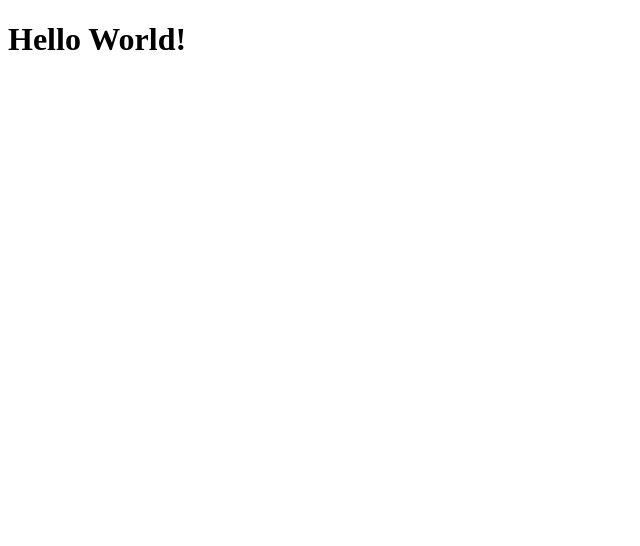
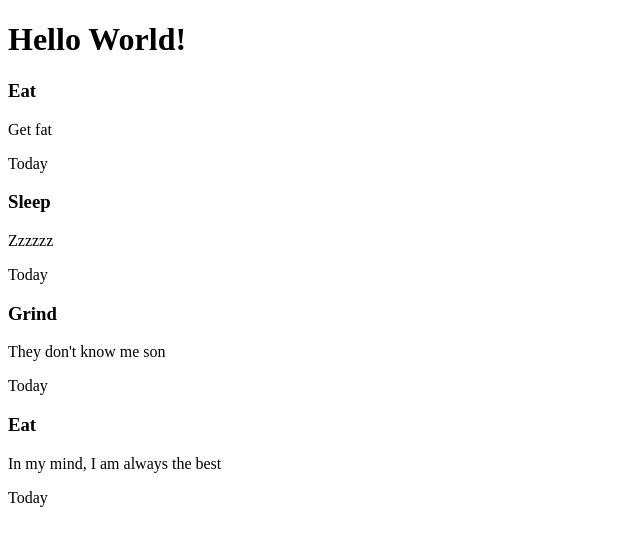
Before and after one commit to huzefazaheer/todo-list, a plain HTML site: page index.html in a window 1280 px wide. Shown: the whole page, without its empty margins (0-640 px from the left). Drawn offline with Linux system fonts and the light colour scheme.

Commit message:
Added function to display tasks in a project

```diff
--- a/index.html
+++ b/index.html
@@ -1 +1 @@
-<!doctype html><html lang="en"><head><meta charset="UTF-8"/><meta name="viewport" content="width=device-width,initial-scale=1"/><title>To Do List</title><script defer="defer" src="main.js"></script></head><body><h1>Hello World!</h1></body></html>
+<!doctype html><html lang="en"><head><meta charset="UTF-8"/><meta name="viewport" content="width=device-width,initial-scale=1"/><title>To Do List</title><script defer="defer" src="main.js"></script></head><body><h1>Hello World!</h1><div class="project"></div></body></html>
--- a/main.js
+++ b/main.js
@@ -1 +1 @@
-(()=>{var e={151:(e,t,o)=>{"use strict";o.r(t),o.d(t,{task:()=>r});class r{constructor(e,t,o,r){this.title=e,this.description=t,this.dueDate=o,this.state="ToDo"}}}},t={};function o(r){var a=t[r];if(void 0!==a)return a.exports;var n=t[r]={exports:{}};return e[r](n,n.exports,o),n.exports}o.d=(e,t)=>{for(var r in t)o.o(t,r)&&!o.o(e,r)&&Object.defineProperty(e,r,{enumerable:!0,get:t[r]})},o.o=(e,t)=>Object.prototype.hasOwnProperty.call(e,t),o.r=e=>{"undefined"!=typeof Symbol&&Symbol.toStringTag&&Object.defineProperty(e,Symbol.toStringTag,{value:"Module"}),Object.defineProperty(e,"__esModule",{value:!0})},(()=>{const{task:e}=o(151);tasks=[new e("Eat","Get fat","Today"),new e("Sleep","Zzzzzz","Today"),new e("Grind","They don't know me son","Today"),new e("Eat","In my mind, I am always the best","Today")]})()})();
+(()=>{var t={722:(t,e,o)=>{"use strict";o.r(e),o.d(e,{displayProject:()=>r});const s=document.querySelector(".project");function r(t){t.getTasks().forEach((t=>{const e=document.createElement("h3");e.innerText=t.title;const o=document.createElement("p");o.innerText=t.description;const r=document.createElement("p");r.innerText=t.dueDate,s.appendChild(e),s.appendChild(o),s.appendChild(r)}))}},924:(t,e,o)=>{"use strict";o.r(e),o.d(e,{project:()=>s});class s{constructor(t,e){this.title=t,this.taskList=e}addTask(t){this.taskList.push(t)}getTasks(){return this.taskList}}},151:(t,e,o)=>{"use strict";o.r(e),o.d(e,{task:()=>s});class s{constructor(t,e,o){this.title=t,this.description=e,this.dueDate=o,this.state="ToDo"}}}},e={};function o(s){var r=e[s];if(void 0!==r)return r.exports;var n=e[s]={exports:{}};return t[s](n,n.exports,o),n.exports}o.d=(t,e)=>{for(var s in e)o.o(e,s)&&!o.o(t,s)&&Object.defineProperty(t,s,{enumerable:!0,get:e[s]})},o.o=(t,e)=>Object.prototype.hasOwnProperty.call(t,e),o.r=t=>{"undefined"!=typeof Symbol&&Symbol.toStringTag&&Object.defineProperty(t,Symbol.toStringTag,{value:"Module"}),Object.defineProperty(t,"__esModule",{value:!0})},(()=>{const{displayProject:t}=o(722),{project:e}=o(924),{task:s}=o(151);tasks=[new s("Eat","Get fat","Today"),new s("Sleep","Zzzzzz","Today"),new s("Grind","They don't know me son","Today"),new s("Eat","In my mind, I am always the best","Today")],home=new e("Home",tasks),t(home)})()})();
```
